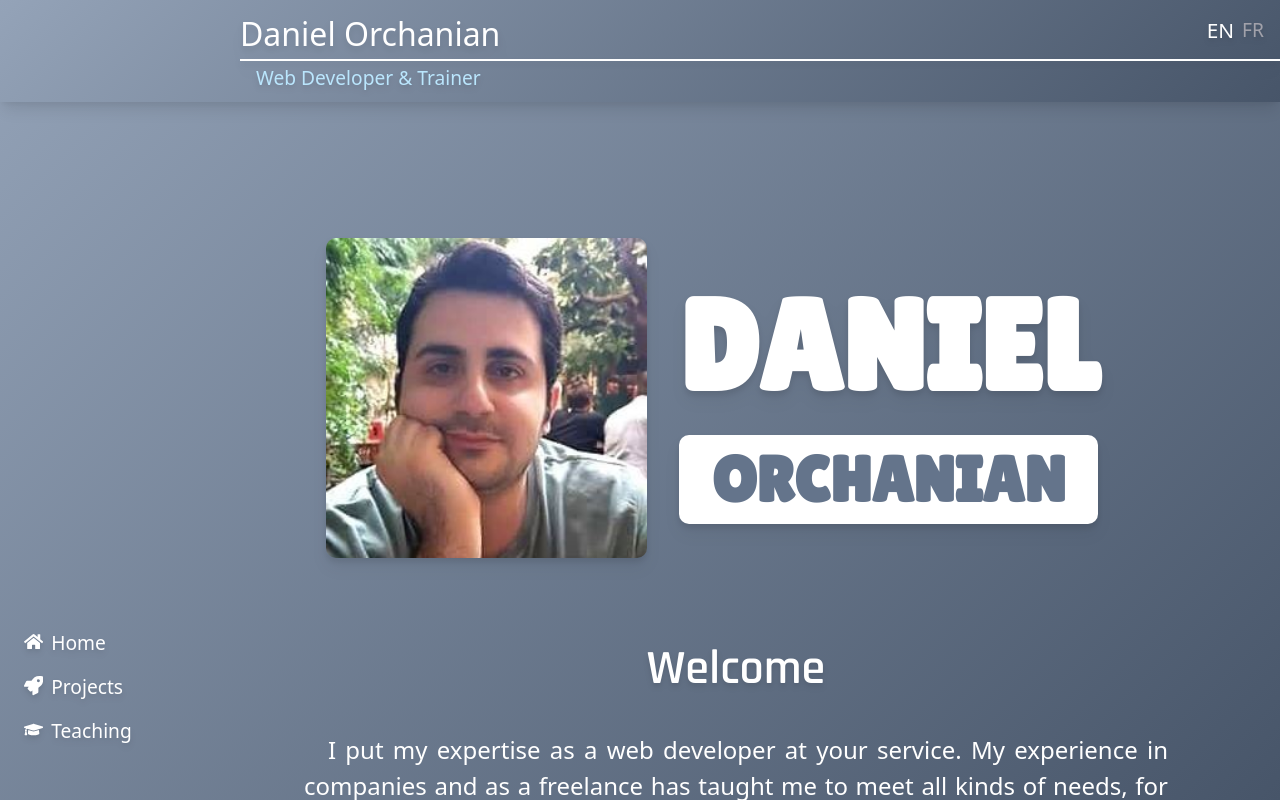
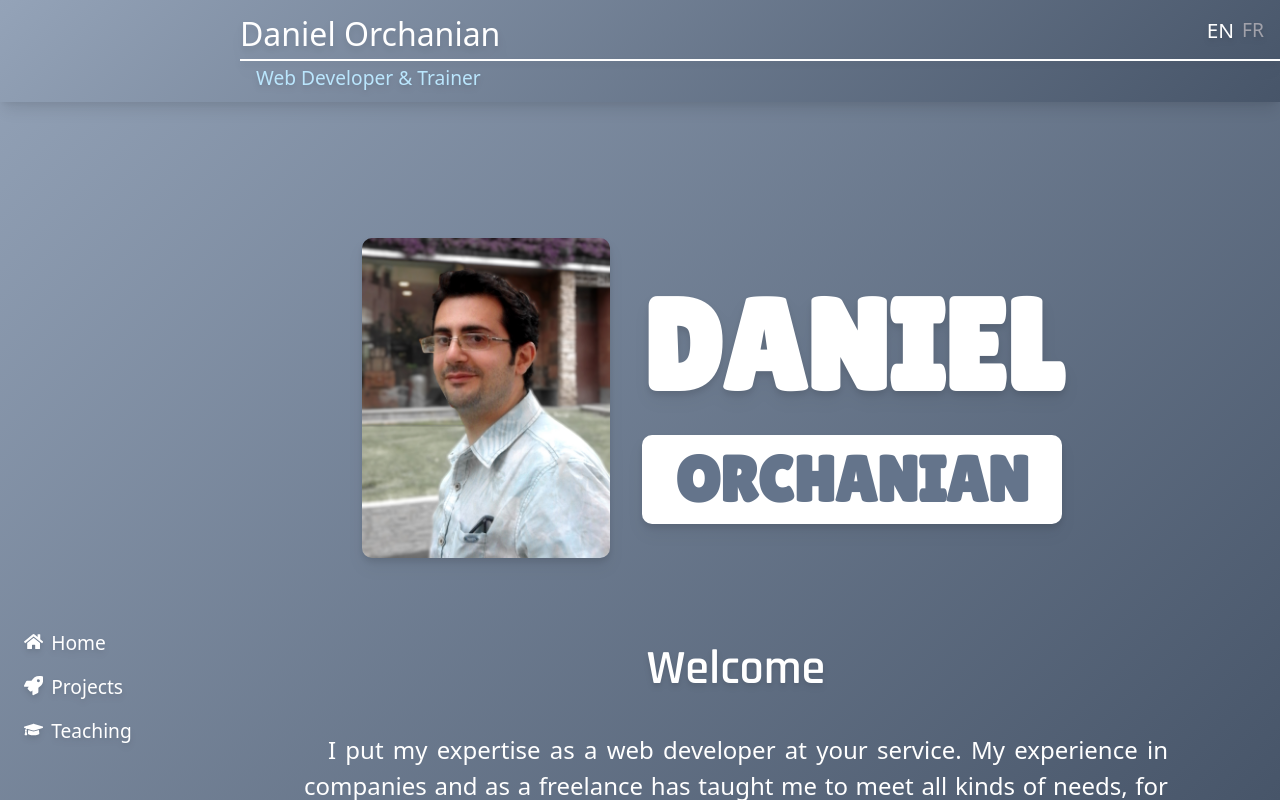
Before and after one commit to do-sieg/portfolio-2021, a Next.js app: page / in a window 1280 px wide. Built offline with nearby package versions, Linux system fonts and the light colour scheme; a web font is replaced by a local one.

Commit message:
Changed picture

```diff
--- a/components/app/Hero.js
+++ b/components/app/Hero.js
@@ -1,12 +1,13 @@
+import { DEV_FIRST_NAME, DEV_LAST_NAME } from "../../data/constants";
 import styles from "./Hero.module.css";
 
 export default function Hero() {
     return (
         <div className={styles.container}>
-            <img src="./images/profile/profile_01.jpg" alt="Daniel Orchanian" />
+            <img src="./images/profile/profile_03.jpg" alt="Daniel Orchanian" />
             <div className={styles.typography}>
-                <div className={styles.firstName}>Daniel</div>
-                <div className={styles.lastName}>Orchanian</div>
+                <div className={styles.firstName}>{DEV_FIRST_NAME}</div>
+                <div className={styles.lastName}>{DEV_LAST_NAME}</div>
             </div>
         </div>
     );
--- a/data/constants.js
+++ b/data/constants.js
@@ -1,4 +1,6 @@
 export const SITE_TITLE = "Daniel Orchanian";
+export const DEV_FIRST_NAME = "Daniel";
+export const DEV_LAST_NAME = "Orchanian";
 export const DEV_EMAIL = "d.orchanian@gmail.com";
 export const DEV_GITHUB = "https://github.com/do-sieg";
 export const DEV_LINKEDIN = "http://www.linkedin.com/in/daniel-orchanian";
```
Also changed, not shown: public/images/profile/profile_03.jpg (added).
